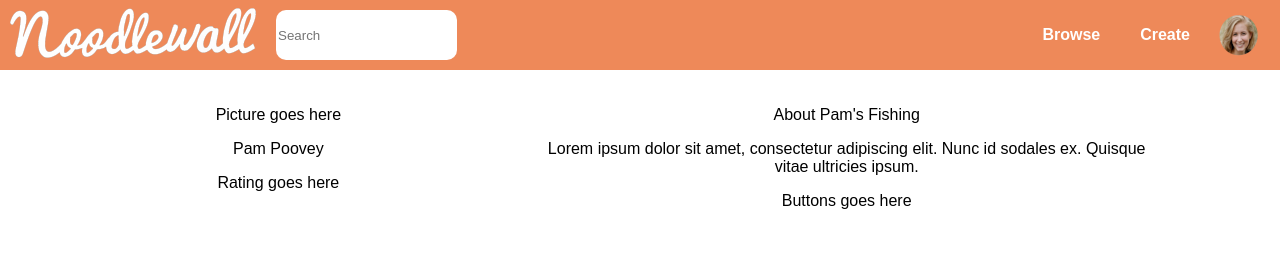
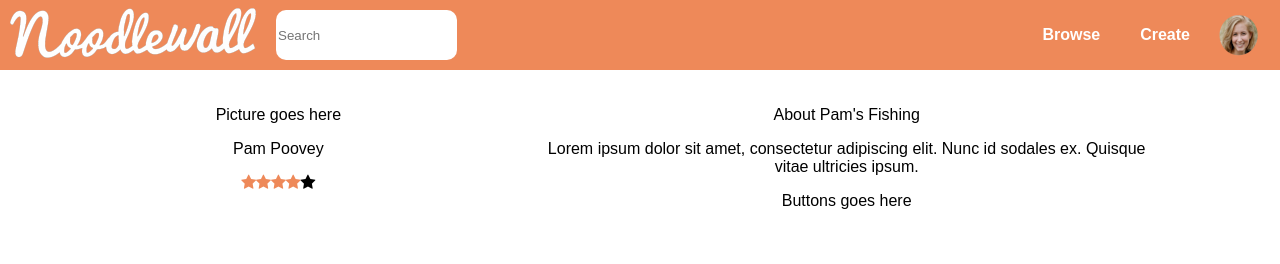
Before and after one commit to russellt-cc/cp490-noodlewall-react, a React (Create React App) app: page /user/1 in a window 1280 px wide. Shown: the top 264 px of the page. Built offline with nearby package versions, Linux system fonts and the light colour scheme; a web font is replaced by a local one.

Commit message:
Renamed setRatingClasses file to UserRating. Made UserRating class and moved JSX into that file. Added user rating to user component.

```diff
--- a/src/Browse/NoodlerSummary.js
+++ b/src/Browse/NoodlerSummary.js
@@ -1,6 +1,6 @@
 import React from 'react'
 import { Link } from "react-router-dom"
-import setRatingClasses from "../setRatingClasses.js"
+import UserRating from "../UserRating"
 
 // Class to structure the data for a user
 class NoodlerSummary extends React.Component {
@@ -10,20 +10,11 @@ class NoodlerSummary extends React.Component {
   }
   render() {
     const data = this.state.data
-    // Make an array to store the star classes
-    // Determine which ones are checked based on the rating
-    const star_classes = setRatingClasses(data.userRating)
     return (
       <div className={`noodle_userinfo`}>
         <p className={`noodle_userid`}><span className="noodle_label">User ID: </span>{data.userID}</p>
         <p className={`noodle_noodler`}><span className="noodle_label">Noodler: </span><Link to={`/user/${data.userID}`}>{data.userName}</Link></p>
-        <p class="user_rating">
-          <span className={`fa fa-star ${star_classes[1]}`}></span>
-          <span className={`fa fa-star ${star_classes[2]}`}></span>
-          <span className={`fa fa-star ${star_classes[3]}`}></span>
-          <span className={`fa fa-star ${star_classes[4]}`}></span>
-          <span className={`fa fa-star ${star_classes[5]}`}></span>
-        </p>
+        <UserRating rating={data.userRating}/>
       </div>
     )
   }
--- a/src/Browse/css/Browse.css
+++ b/src/Browse/css/Browse.css
@@ -48,14 +48,6 @@
   margin: 0px;
 }
 
-.dream .checked {
-    color: var(--dreams-color)
-}
-
-.event .checked {
-    color: var(--events-color)
-}
-
 .noodle_title>a, .noodle_noodler>a {
     color: black;
 }
--- a/src/User/User.js
+++ b/src/User/User.js
@@ -1,6 +1,7 @@
 import React from "react"
 import "./css/User.css"
 import { userData } from "../noodleData.js"
+import UserRating from "../UserRating.js"
 
 class User extends React.Component {
   constructor(props) {
@@ -19,7 +20,7 @@ class User extends React.Component {
             <div className="user_profile_intro_column" id="user_profile_intro_left">
               <p>Picture goes here</p>
               <p>{userData.userFirstName} {userData.userLastName}</p>
-              <p>Rating goes here</p>
+              <UserRating rating={userData.userRating}/>
             </div>
 
             <div className="user_profile_intro_column" id="user_profile_intro_right">
--- /dev/null
+++ b/src/UserRating.js
@@ -0,0 +1,66 @@
+import React from "react"
+
+// Class to generate the rating elements
+class UserRating extends React.Component {
+  constructor(props) {
+    // Function to take in a numeric rating
+    // and then generate an array of strings
+    // to determine whether the star should
+    // be filled or not using html classes
+    function setRatingClasses(userRating) {
+      // Make an array to store the star classes
+      var star_classes = ["", "", "", "", ""]
+      // Determine which ones are checked based on the rating
+      switch (userRating) {
+        case 5:
+          star_classes[5] = "checked"
+          star_classes[4] = "checked"
+          star_classes[3] = "checked"
+          star_classes[2] = "checked"
+          star_classes[1] = "checked"
+          break
+        case 4:
+          star_classes[4] = "checked"
+          star_classes[3] = "checked"
+          star_classes[2] = "checked"
+          star_classes[1] = "checked"
+          break
+        case 3:
+          star_classes[3] = "checked"
+          star_classes[2] = "checked"
+          star_classes[1] = "checked"
+          break
+        case 2:
+          star_classes[2] = "checked"
+          star_classes[1] = "checked"
+          break
+        case 1:
+        default:
+          star_classes[1] = "checked"
+          break
+      }
+      // Return the classes as an array of strings
+      return star_classes
+    }
+    super(props)
+    // Get the star classes using the function and save in state
+    // Use the set rating classes function
+    this.state = {star_classes: setRatingClasses(this.props.rating)}
+  }
+  render() {
+    // Get the star classes from state as a constant
+    const star_classes = this.state.star_classes
+    // Return the rating element
+    return(
+      <p class="user_rating">
+        <span className={`fa fa-star ${star_classes[1]}`}></span>
+        <span className={`fa fa-star ${star_classes[2]}`}></span>
+        <span className={`fa fa-star ${star_classes[3]}`}></span>
+        <span className={`fa fa-star ${star_classes[4]}`}></span>
+        <span className={`fa fa-star ${star_classes[5]}`}></span>
+      </p>
+    )
+  }
+}
+
+export default UserRating
--- a/src/css/App.css
+++ b/src/css/App.css
@@ -56,3 +56,13 @@ button:hover {
 a {
   color: black;
 }
+
+/* rating stars */
+
+.dream .checked {
+  color: var(--dreams-color)
+}
+
+.checked {
+  color: var(--events-color)
+}
--- a/src/setRatingClasses.js
+++ /dev/null
@@ -1,42 +0,0 @@
-// Function to take in a numeric rating
-// and then generate an array of strings
-// to determine whether the star should
-// be filled or not using html classes
-
-function setRatingClasses(userRating) {
-  // Make an array to store the star classes
-  var star_classes = ["", "", "", "", ""]
-  // Determine which ones are checked based on the rating
-  switch (userRating) {
-    case 5:
-      star_classes[5] = "checked"
-      star_classes[4] = "checked"
-      star_classes[3] = "checked"
-      star_classes[2] = "checked"
-      star_classes[1] = "checked"
-      break
-    case 4:
-      star_classes[4] = "checked"
-      star_classes[3] = "checked"
-      star_classes[2] = "checked"
-      star_classes[1] = "checked"
-      break
-    case 3:
-      star_classes[3] = "checked"
-      star_classes[2] = "checked"
-      star_classes[1] = "checked"
-      break
-    case 2:
-      star_classes[2] = "checked"
-      star_classes[1] = "checked"
-      break
-    case 1:
-    default:
-      star_classes[1] = "checked"
-      break
-  }
-  // Return the classes as an array of strings
-  return star_classes
-}
-
-export default setRatingClasses
```
